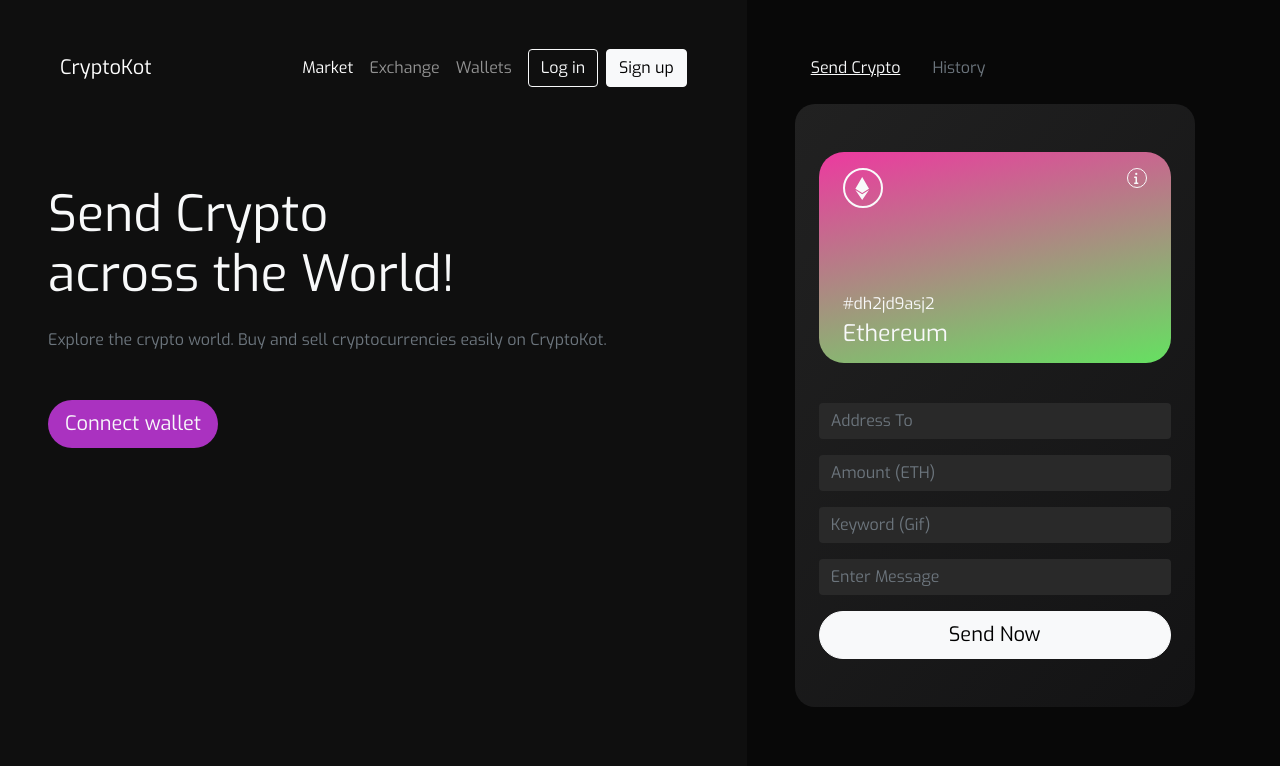
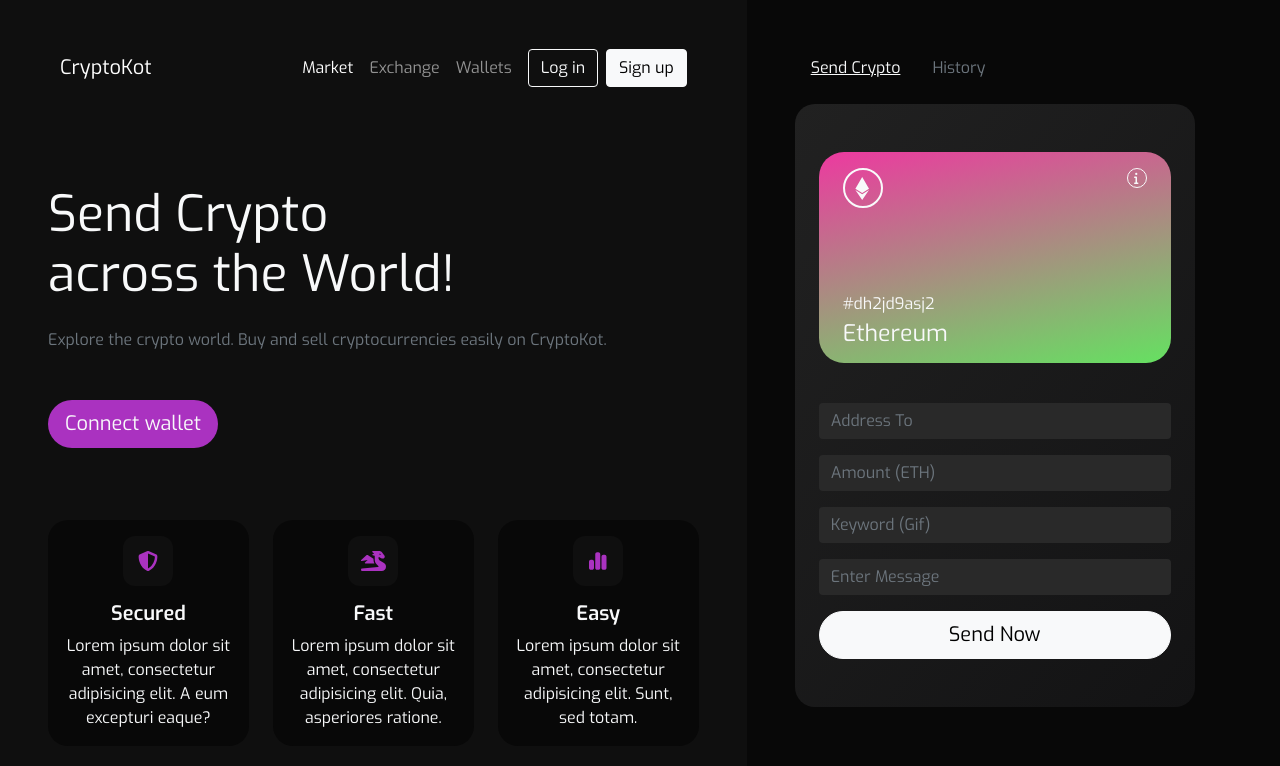
Before and after one commit to JanSzczepan/crypto-kot-app, a React (Vite) app in the folder client/: page / in a window 1280 px wide. Shown: the top 766 px of the page. Built offline with nearby package versions, Linux system fonts and the light colour scheme.

Commit message:
Made Services section

```diff
--- a/client/src/App.jsx
+++ b/client/src/App.jsx
@@ -9,10 +9,10 @@
         <div className="app__left-wrapper">
           <Navbar />
           <Welcome />
+          <Services />
         </div>
       </div>
       <div className="app__right col-12 col-lg-5 col-xxl-6">
-        <Services />
         <Transactions />
         {/* <Footer />
         <Loader /> */}
--- a/client/src/components/Services.jsx
+++ b/client/src/components/Services.jsx
@@ -1,8 +1,47 @@
+import { FontAwesomeIcon } from '@fortawesome/react-fontawesome'
+import { faShieldHalved, faDragon, faChartSimple } from '@fortawesome/free-solid-svg-icons'
+
+import './Services.scss'
+
 const Services = () => {
    return (
-      <div>
-
-      </div>
+      <section className="services px-4 px-sm-5 py-5 text-light">
+         <div className="row row-cols-1 row-cols-md-3 g-4">
+            <div className="col">
+               <div className="services-card card h-100 mx-auto">
+                     <div className="services-card-body card-body pt-0">
+                        <div className="services-icon-box mx-auto my-3">
+                           <FontAwesomeIcon className="services-icon" icon={faShieldHalved} />
+                        </div>
+                        <h5 className="services-card-title card-title text-center">Secured</h5>
+                        <p className="card-text text-center">Lorem ipsum dolor sit amet, consectetur adipisicing elit. A eum excepturi eaque?</p>
+                     </div>
+               </div>
+            </div>
+            <div className="col">
+               <div className="services-card card h-100 mx-auto">
+                     <div className="services-card-body card-body pt-0">
+                        <div className="services-icon-box mx-auto my-3">
+                           <FontAwesomeIcon className="services-icon" icon={faDragon} />
+                        </div>
+                        <h5 className="services-card-title card-title text-center">Fast</h5>
+                        <p className="card-text text-center">Lorem ipsum dolor sit amet, consectetur adipisicing elit. Quia, asperiores ratione.</p>
+                     </div>
+               </div>
+            </div>
+            <div className="col">
+               <div className="services-card card h-100 mx-auto">
+                     <div className="services-card-body card-body pt-0">
+                        <div className="services-icon-box mx-auto my-3">
+                           <FontAwesomeIcon className="services-icon" icon={faChartSimple} />
+                        </div>
+                        <h5 className="services-card-title card-title text-center">Easy</h5>
+                        <p className="card-text text-center">Lorem ipsum dolor sit amet, consectetur adipisicing elit. Sunt, sed totam.</p>
+                     </div>
+               </div>
+            </div>
+         </div>
+      </section>
     );
 }
 
--- /dev/null
+++ b/client/src/components/Services.scss
@@ -0,0 +1,36 @@
+.services {
+   .services-card {
+      max-width: 315px !important;
+      min-width: 188px !important;
+      background-color: transparent !important;
+      border: none !important;
+
+      @media(min-width: 992px) {
+         min-width: 160px !important;
+      }
+   }
+
+   .services-card-body {
+      background-color: #080808;
+      border-radius: 20px;
+   }
+
+   .services-card-title {
+      font-weight: 600;
+   }
+
+   .services-icon-box {
+      display: flex;
+      justify-content: center;
+      align-items: center;
+      width: 50px;
+      height: 50px;
+      background-color: #0F0F0F;
+      border-radius: 12px;
+   }
+
+   .services-icon {
+      font-size: 20px;
+      color: #AA32C0;
+   }
+}
--- a/client/src/components/Transactions.jsx
+++ b/client/src/components/Transactions.jsx
@@ -43,7 +43,7 @@
    }, [])
 
    return (
-      <main className="px-4 px-sm-5 py-5">
+      <main className="main px-4 px-sm-5 py-5">
          <ul className="nav mb-3">
             <li className="nav-item">
                <a className="nav-link text-light text-decoration-underline" aria-current="page" href="#">Send Crypto</a>
--- a/client/src/components/Welcome.jsx
+++ b/client/src/components/Welcome.jsx
@@ -12,7 +12,7 @@
          <h1 className="text-header mt-5 mb-0">Send Crypto<br />across the World!</h1>
          <p className="text-sub-header text-muted my-4">Explore the crypto world. Buy and sell cryptocurrencies easily on CryptoKot.</p>
          {!currentAccounts && (
-            <button type="button" className="connect-btn btn btn-lg rounded-pill mt-4 text-light" onClick={connectWallet}>Connect wallet</button>
+            <button type="button" className="connect-btn btn btn-lg rounded-pill mt-4 text-light mb-n4" onClick={connectWallet}>Connect wallet</button>
          )}
       </header>
     );
--- a/client/src/variables.scss
+++ b/client/src/variables.scss
@@ -6,5 +6,6 @@
   xl: 1200px,
   xxl: 2000px
 );
+$enable-negative-margins: true;
 
 @import "../node_modules/bootstrap/scss/bootstrap.scss";
```
